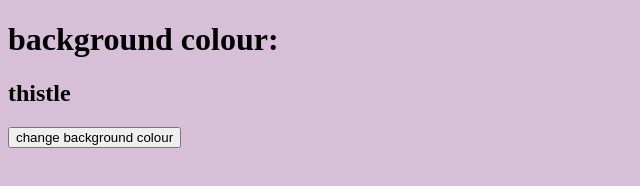
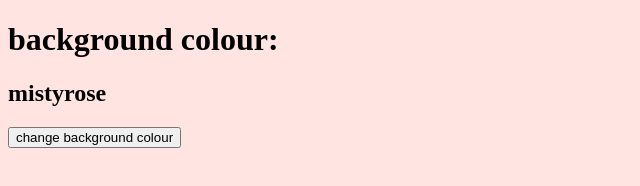
Before and after one commit to wyangynz/background-flipper, a plain HTML site: page index.html in a window 1280 px wide. Both pictures are taken after a click on the button "change background colour". Shown: the whole page, without its empty margins (0-640 px from the left). Drawn offline with Linux system fonts and the light colour scheme.

Commit message:
add colors to colorArray

```diff
--- a/app.js
+++ b/app.js
@@ -1,15 +1,27 @@
-const colorArray = ["thistle", "cornflowerblue", "mintgreen", "mistyrose"];
+const colorArray = [
+  "thistle",
+  "cornflowerblue",
+  "mintcream",
+  "mistyrose",
+  "honeydew",
+  "peachpuff",
+  "papayawhip",
+  "antiquewhite",
+  "lavender",
+  "tomato",
+  "lightcoral",
+];
 const button = document.getElementById("change-bg-button");
 const colorText = document.querySelector(".color-text");
 
 button.addEventListener("click", function () {
-  //   console.log(document.body);
-  // const randomNumber = getRandomNumber();
-  const randomNumber = 0;
+  const randomNumber = getRandomNumber();
+  console.log(randomNumber);
+  console.log(colorArray[randomNumber]);
   document.body.style.background = colorArray[randomNumber];
   colorText.textContent = colorArray[randomNumber];
 });
 
 const getRandomNumber = () => {
-  return Math.random();
+  return Math.floor(Math.random() * colorArray.length);
 };
--- a/index.html
+++ b/index.html
@@ -8,7 +8,7 @@
   </head>
   <body>
     <h1>background colour:</h1>
-    <h2 class="color-text">#fff</h2>
+    <h2 class="color-text">white</h2>
     <button id="change-bg-button">change background colour</button>
     <script src="app.js" type="module"></script>
   </body>
```
